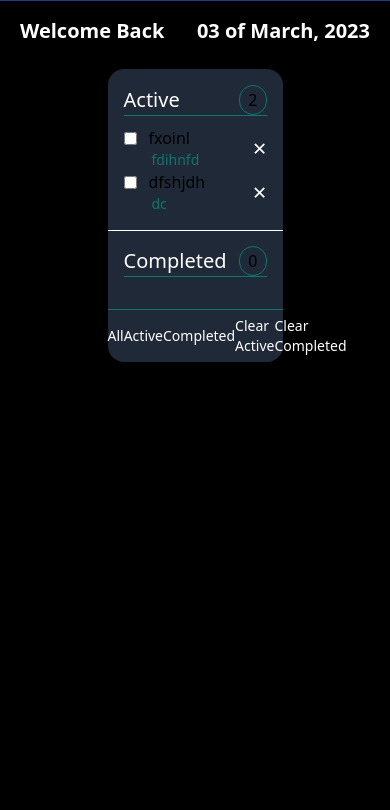
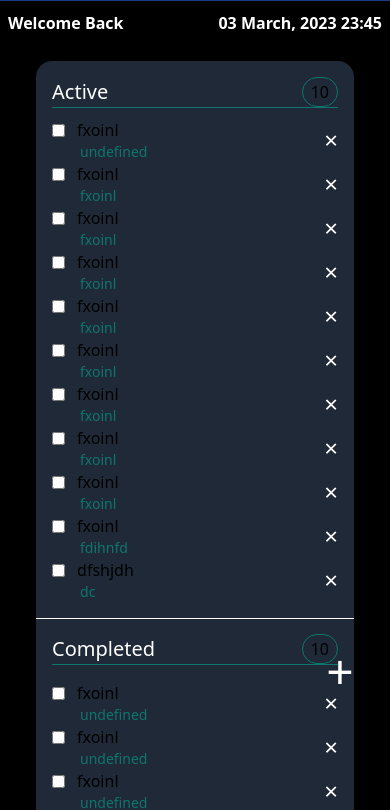
Before and after one commit to BlackMountA/TodoTodo, a website: page index.html in a window 390 px wide. Shown: the part 39-849 px from the top of the page. Drawn offline with Linux system fonts and the light colour scheme.

Commit message:
feat: responsiveness done

```diff
--- a/index.html
+++ b/index.html
@@ -31,7 +31,7 @@
 
 
         <!-- TODO LIST -->
-<main class="    ">
+    <main class="    ">
         <nav class=" nav bg-blue-900 flex justify-between items-center px-4 py-1">
             <div>
                 <p class="text-white">TODDOOO</p>
@@ -85,12 +85,13 @@
 
     <div class="">
       <!-- MAIN CONTENT -->
-      <section class="  w-full py-4 px-5 ">
+      <section class=" main__content  w-full py-4 px-5 ">
         <header class=" welcome-message text-white flex justify-between">
-            <p class=" font-sans font-bold  text-xl">Welcome Back <span class="username-display"> </span></p>
+            <p class="welcome-text  font-sans font-bold  text-xl">Welcome Back <span class="username-display"> </span></p>
             <p class="date font-sans font-bold text-xl">40/11/2023</p>
         </header>
-        <div class="tasks rounded-2xl w-2/4  m-4 mx-auto my-6 bg-gray-800  ">
+        <!-- <div class="  "> -->
+            <div class="tasks rounded-2xl w-2/4  m-4 mx-auto my-6 bg-gray-800 md:w-1/3">
             <section class="active-task   p-4">
                 <div class="flex justify-between border-b border-teal-700 border-solid items-center">
                     <h1 class="text-xl text-white  font-sans">Active</h1>
@@ -138,9 +139,19 @@
                     <p class="clear-active footer-link  text-sm text-white font-sans cursor-pointer"> Clear Active</p>
                     <p class="clear-completed footer-link  text-sm text-white font-sans cursor-pointer">Clear Completed</p>
                 </footer>
-        </div>
+                </div>
+                <section class="footer__sm w-2/4 mx-auto  bg-gray-800">
+                    <p class="clear-active__sm footer-link  text-sm text-white font-sans cursor-pointer"> Clear Active</p>
+                    <p class="clear-completed__sm footer-link  text-sm text-white font-sans cursor-pointer">Clear Completed</p>
+
+                </section>
+        <!-- </div> -->
       </section>
+      <div class="add__Task--mobile text-white w-10 h-10">
+        &plus;
+      </div>
     </div>
+
     </main>
     <!-- <script src="script.js"></script> -->
 </body>
--- a/script.js
+++ b/script.js
@@ -27,27 +27,21 @@ const darkModeMoon = document.querySelector('.dark-mode__moon')
 
 const user = {
     active: {
-        title: ['dfshjdh', 'fxoinl'],
-        description: ['dc', 'fdihnfd']
+        title: ['dfshjdh', 'fxoinl' , 'fxoinl' , 'fxoinl' , 'fxoinl' , 'fxoinl' , 'fxoinl' , 'fxoinl' , 'fxoinl' , 'fxoinl' , 'fxoinl'],
+        description: ['dc', 'fdihnfd' , 'fxoinl', 'fxoinl', 'fxoinl', 'fxoinl', 'fxoinl', 'fxoinl', 'fxoinl', 'fxoinl']
     },
 
 
     completed: {
-        title: [],
-        description: []
+        title: [ 'fxoinl', 'fxoinl' , 'fxoinl' , 'fxoinl' , 'fxoinl' , 'fxoinl' , 'fxoinl' , 'fxoinl' , 'fxoinl' , 'fxoinl'],
+        description: ['Lorem ipsum dolor sit amet consectetur adipisicing elit. Accusantium voluptate minus, aliquid id error officia debitis tempore culpa adipisci deleniti.','Lorem ipsum dolor sit amet consectetur adipisicing elit. Accusantium voluptate minus, aliquid id error officia debitis tempore culpa adipisci deleniti.','Lorem ipsum dolor sit amet consectetur adipisicing elit. Accusantium voluptate minus, aliquid id error officia debitis tempore culpa adipisci deleniti.', 'Lorem ipsum dolor sit amet consectetur adipisicing elit. Accusantium voluptate minus, aliquid id error officia debitis tempore culpa adipisci deleniti.', 'Lorem ipsum dolor sit amet consectetur adipisicing elit. Accusantium voluptate minus, aliquid id error officia debitis tempore culpa adipisci deleniti.']
     }
 };
 
 
 
 
-// let time = Date.now()
-// setInterval(function () {
-//     time++
-//     console.log(currentDate.getMilliseconds())
-//     const presentDate = new Date(time)
-//     console.log(presentDate.getMilliseconds())
-// },1000)
+
     // document.querySelector('.welcome-message').style.color = 'white'
 
 //EVENT LISTENERS
@@ -77,14 +71,16 @@ class App {
     }
     _setDescription() {
         const months = ['January', 'February', 'March', 'April', 'May', 'June', 'July', 'August', 'September', 'October', 'November', 'December'];
+        let time = Date.now()
         const currentDate = new Date()
-        const day = `${currentDate.getDate()}`.padStart(2, 0)
-        const month = currentDate.getMonth()
-        const year = currentDate.getFullYear()
-        const hours = currentDate.getHours()
-        const minutes = currentDate.getMinutes()
-        displayDate.textContent = `${day} of ${months[month]}, ${year}`
-        console.log()
+
+        // const day =
+        setInterval(function () {
+            time = time + 1000
+            const presentDate = new Date(time)
+            displayDate.textContent = `${`${currentDate.getDate()}`.padStart(2, 0)} ${months[currentDate.getMonth()]}, ${currentDate.getFullYear()}
+            ${`${presentDate.getHours()}`.padStart(2, 0)}:${`${presentDate.getMinutes()}`.padStart(2, 0)}`
+        },1000)
     }
     darkMode() {
         darkModeSun.classList.toggle('hidden')
@@ -92,6 +88,7 @@ class App {
         if (darkModeSun.classList.contains('hidden')) {
             document.querySelector('body').style.backgroundColor = 'white'
             document.querySelector('.welcome-message').style.color = 'black'
+            document.querySelector('.add__Task--mobile').style.color = 'black'
         } else {
             document.querySelector('body').style.backgroundColor = 'black'
             document.querySelector('.welcome-message').style.color = 'white'
```
Also changed, not shown: public/style.css.
